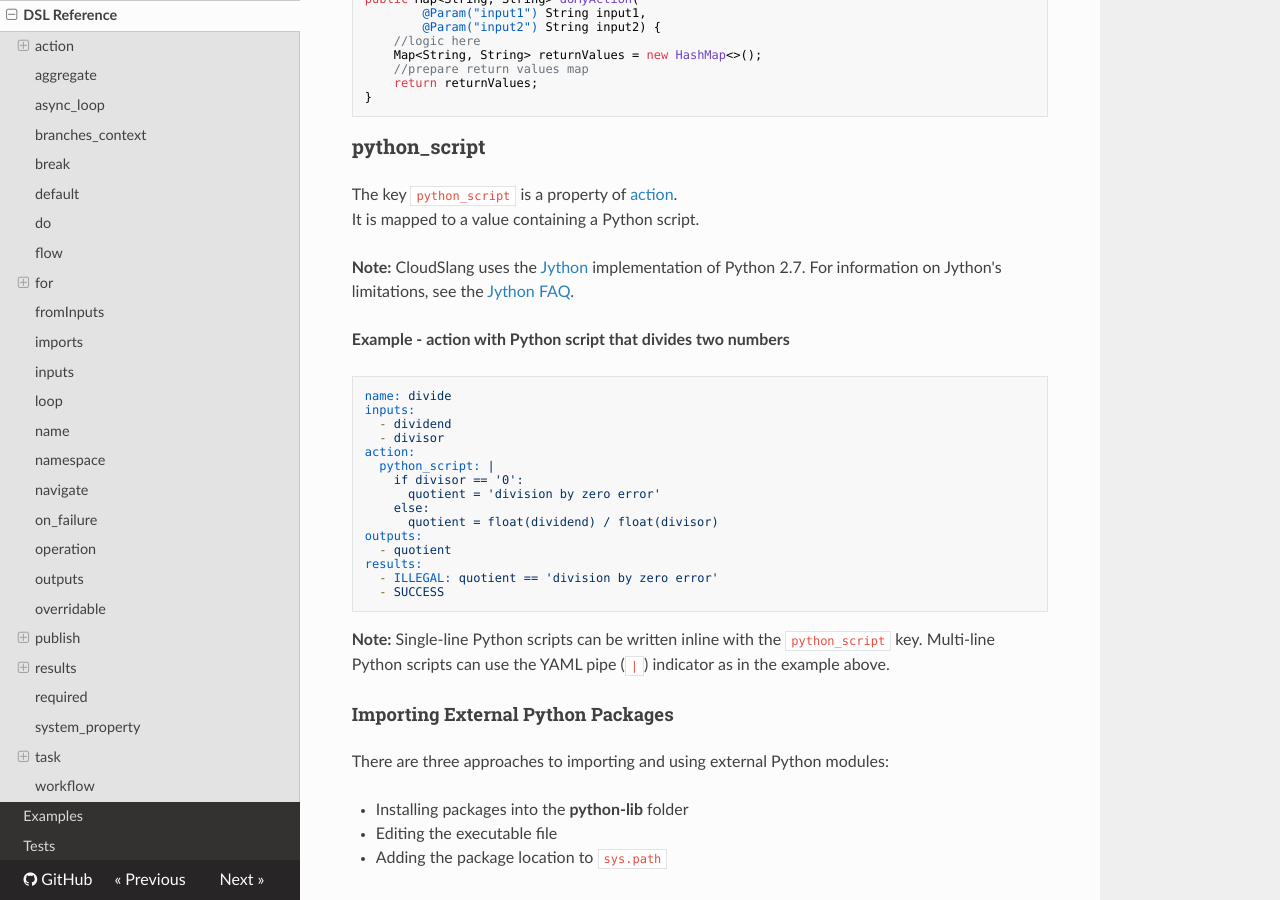
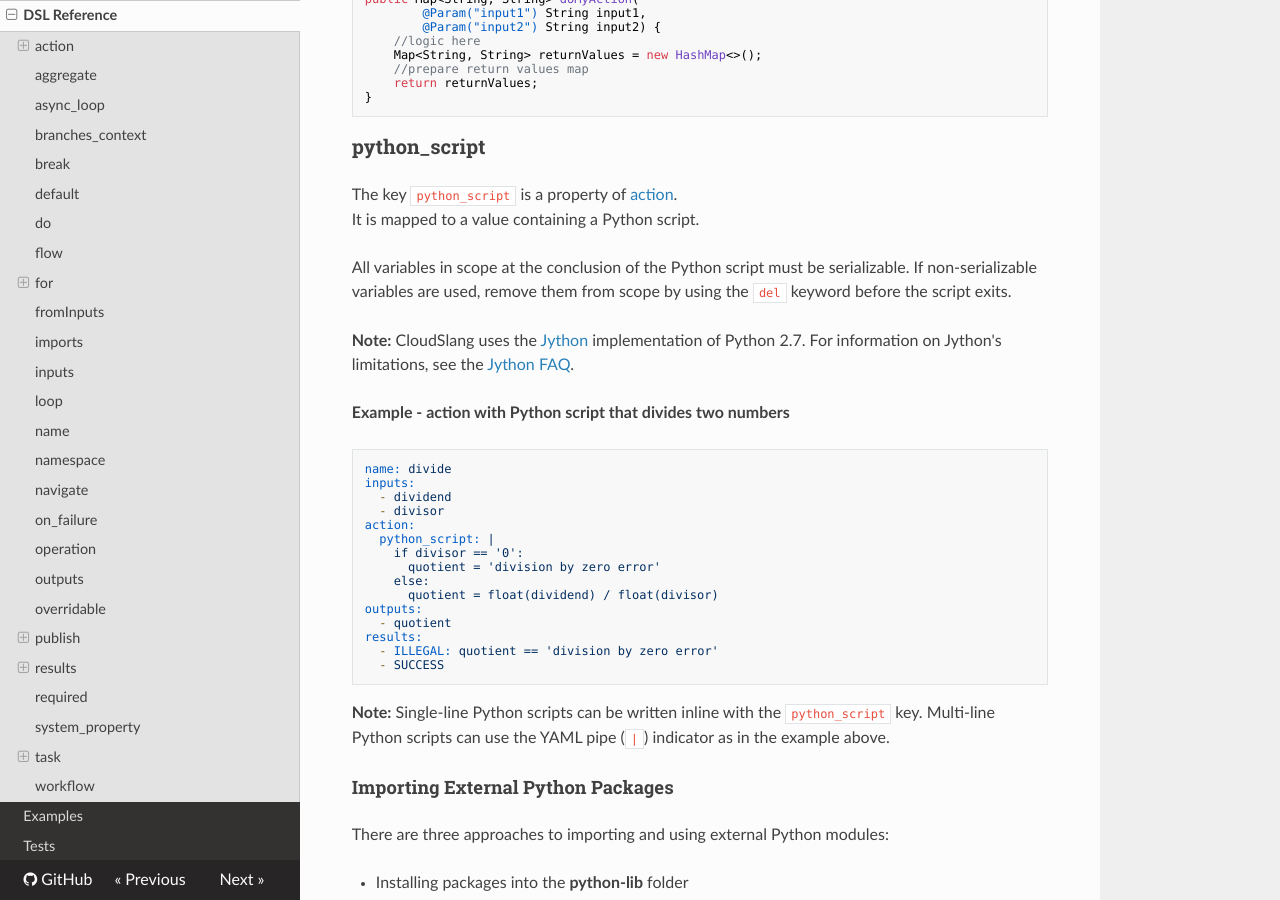
Before and after one commit to CloudSlang/docs, an MkDocs documentation site: the page built from docs/cloudslang_dsl_reference.md, in a window 1280 px wide and 900 px high, scrolled down 3075 px. Built offline with MkDocs 1.6.1, drawn with Linux system fonts in a browser that asks for light colours; nearby versions of some CDN libraries; old or Windows-style settings are respelled for this version of MkDocs.

Commit message:
added non-serializable cleanup explanation
Signed-off-by: Sam Markowitz <sam.markowitz@hp.com>

```diff
--- a/docs/cloudslang_dsl_reference.md
+++ b/docs/cloudslang_dsl_reference.md
@@ -122,6 +122,8 @@ public Map<String, String> doMyAction(
 ###python_script
 The key `python_script` is a property of [action](#action).
 It is mapped to a value containing a Python script.
+
+All variables in scope at the conclusion of the Python script must be serializable. If non-serializable variables are used, remove them from scope by using the `del` keyword before the script exits.
 
 **Note:** CloudSlang uses the [Jython](http://www.jython.org/) implementation of Python 2.7. For information on Jython's limitations, see the [Jython FAQ](https://wiki.python.org/jython/JythonFaq).
 
```
